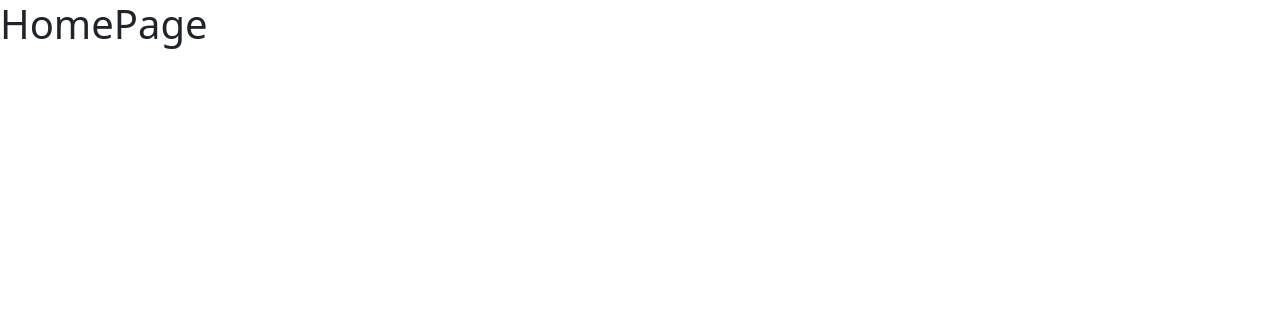
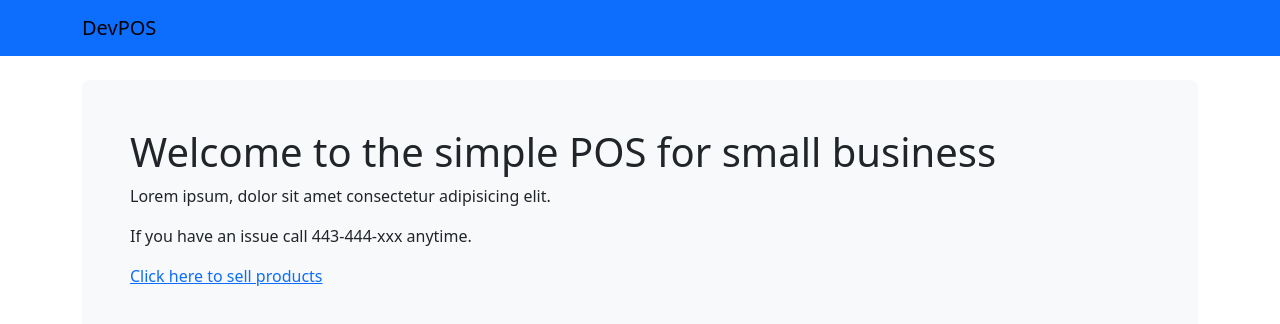
Before and after one commit to FIDELIS-TUWEI/Travel_app, a React (Vite) app in the folder frontend/: page /homepage in a window 1280 px wide. Shown: the top 324 px of the page. Built offline with nearby package versions, Linux system fonts and the light colour scheme.

Commit message:
Navbar / main content added

```diff
--- a/frontend/src/pages/HomePage.jsx
+++ b/frontend/src/pages/HomePage.jsx
@@ -1,7 +1,26 @@
+import { Link } from 'react-router-dom';
+
 const HomePage = () => {
     return (
         <>
-            <h1>HomePage</h1>
+            <header>
+            <nav className="navbar navbar-light bg-primary">
+                <div className="container">
+                    <Link to="/" className="navbar-brand" href="#">DevPOS</Link>
+                </div>
+            </nav>
+            </header>
+
+            <main>
+                <div className="container mt-3">
+                    <div className="bg-light p-5 mt-4 rounded-3">
+                        <h1>Welcome to the simple POS for small business</h1>
+                        <p>Lorem ipsum, dolor sit amet consectetur adipisicing elit.</p>
+                        <p>If you have an issue call 443-444-xxx anytime.</p>
+                        <Link to="/pospage">Click here to sell products</Link>
+                    </div>
+                </div>
+            </main>
         </>
     );
 }
```
